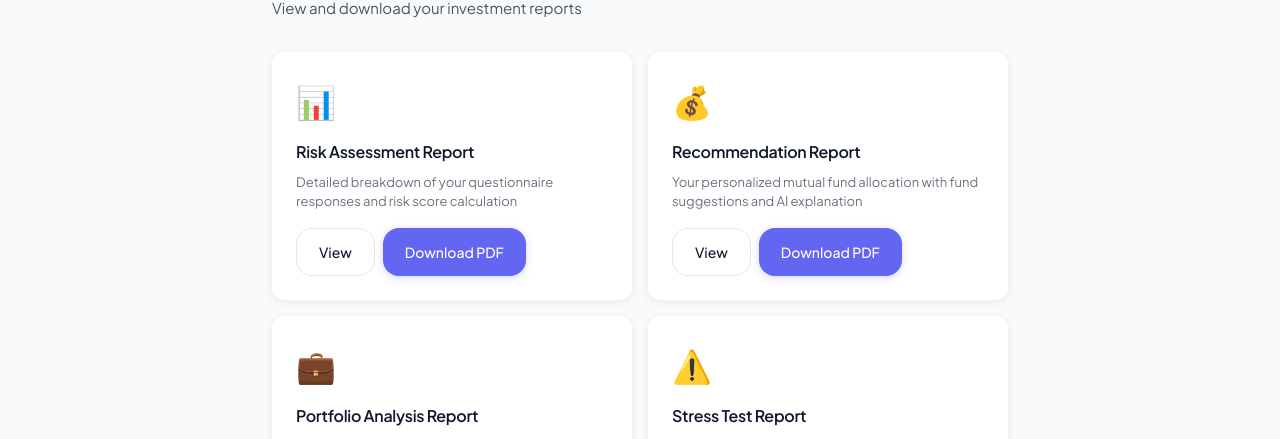
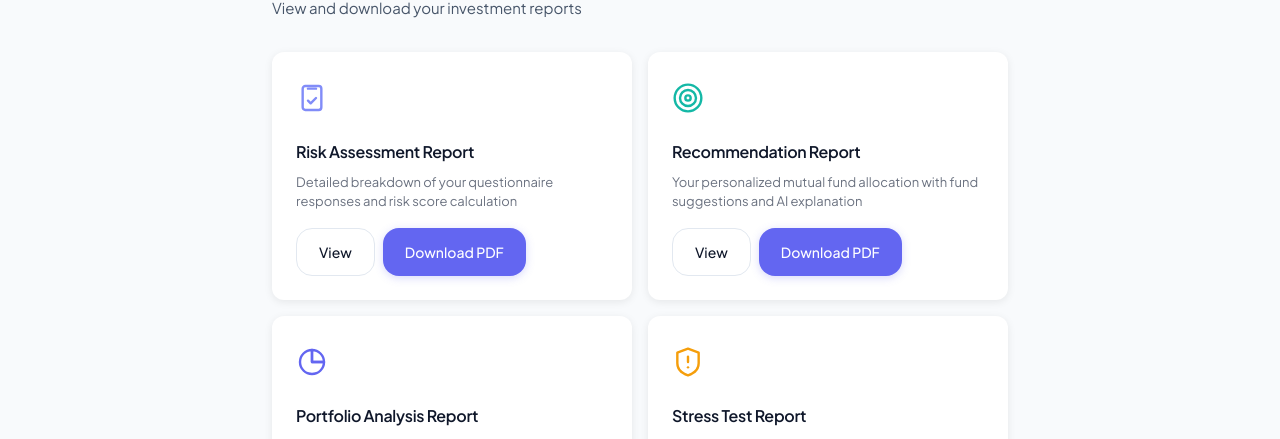
Before and after one commit to boyinapallirohit56-source/MutualFundRecommendationAssistant, an Angular app in the folder src/MutualFundUI/: page /reports in a window 1280 px wide. Shown: the part 137-576 px from the top of the page. Built offline with nearby package versions, Linux system fonts and the light colour scheme; no server answers; sample sign-in values are in the browser's storage.

Commit message:
fix: replace emoji icons with SVG outlines in reports page

```diff
--- a/src/MutualFundUI/src/app/reports/reports.component.html
+++ b/src/MutualFundUI/src/app/reports/reports.component.html
@@ -7,7 +7,7 @@
   <div class="reports-grid">
     <!-- Risk Assessment Report -->
     <div class="report-card">
-      <div class="report-icon">📊</div>
+      <div class="report-icon"><svg viewBox="0 0 24 24" fill="none" stroke="currentColor" stroke-width="1.8" stroke-linecap="round" stroke-linejoin="round" style="width:32px;height:32px;color:#818cf8"><rect width="14" height="18" x="5" y="3" rx="2"/><path d="M9 5h6"/><path d="m9 14 2 2 4-4"/></svg></div>
       <h3>Risk Assessment Report</h3>
       <p>Detailed breakdown of your questionnaire responses and risk score calculation</p>
       <div class="report-actions">
@@ -18,7 +18,7 @@
 
     <!-- Recommendation Report -->
     <div class="report-card">
-      <div class="report-icon">💰</div>
+      <div class="report-icon"><svg viewBox="0 0 24 24" fill="none" stroke="currentColor" stroke-width="1.8" stroke-linecap="round" stroke-linejoin="round" style="width:32px;height:32px;color:#14b8a6"><circle cx="12" cy="12" r="10"/><circle cx="12" cy="12" r="6"/><circle cx="12" cy="12" r="2"/></svg></div>
       <h3>Recommendation Report</h3>
       <p>Your personalized mutual fund allocation with fund suggestions and AI explanation</p>
       <div class="report-actions">
@@ -29,7 +29,7 @@
 
     <!-- Portfolio Report -->
     <div class="report-card">
-      <div class="report-icon">💼</div>
+      <div class="report-icon"><svg viewBox="0 0 24 24" fill="none" stroke="currentColor" stroke-width="1.8" stroke-linecap="round" stroke-linejoin="round" style="width:32px;height:32px;color:#6366f1"><path d="M21 12a9 9 0 1 1-9-9v9Z"/><path d="M12 3a9 9 0 0 1 9 9h-9Z"/></svg></div>
       <h3>Portfolio Analysis Report</h3>
       <p>Complete portfolio health check with diversification, risk alignment, and insights</p>
       <div class="report-actions">
@@ -40,7 +40,7 @@
 
     <!-- Stress Test Report -->
     <div class="report-card">
-      <div class="report-icon">⚠️</div>
+      <div class="report-icon"><svg viewBox="0 0 24 24" fill="none" stroke="currentColor" stroke-width="1.8" stroke-linecap="round" stroke-linejoin="round" style="width:32px;height:32px;color:#f59e0b"><path d="M20 13c0 5-3.5 7.5-8 9-4.5-1.5-8-4-8-9V5l8-3 8 3Z"/><path d="M12 8v4"/><path d="M12 16h.01"/></svg></div>
       <h3>Stress Test Report</h3>
       <p>Scenario analysis showing portfolio impact under different market conditions</p>
       <div class="report-actions">
```
